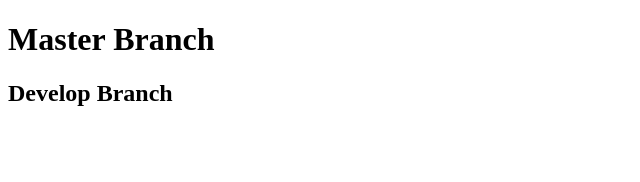
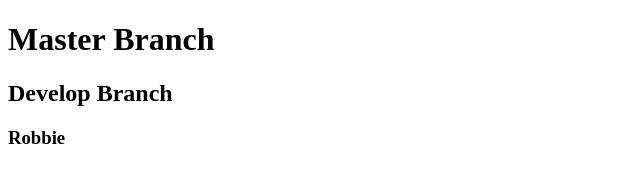
Before and after one commit to JStew062/teamGit, a plain HTML site: page Index.html in a window 1280 px wide. Shown: the full height of the page, 0-640 px from the left. Drawn offline with Linux system fonts and the light colour scheme.

Commit message:
Robbies branch

```diff
--- a/Index.html
+++ b/Index.html
@@ -12,7 +12,7 @@
 
     <h2>Develop Branch</h2>
 
-
+    <h3>Robbie</h3>
 
 </body>
 </html>
```
